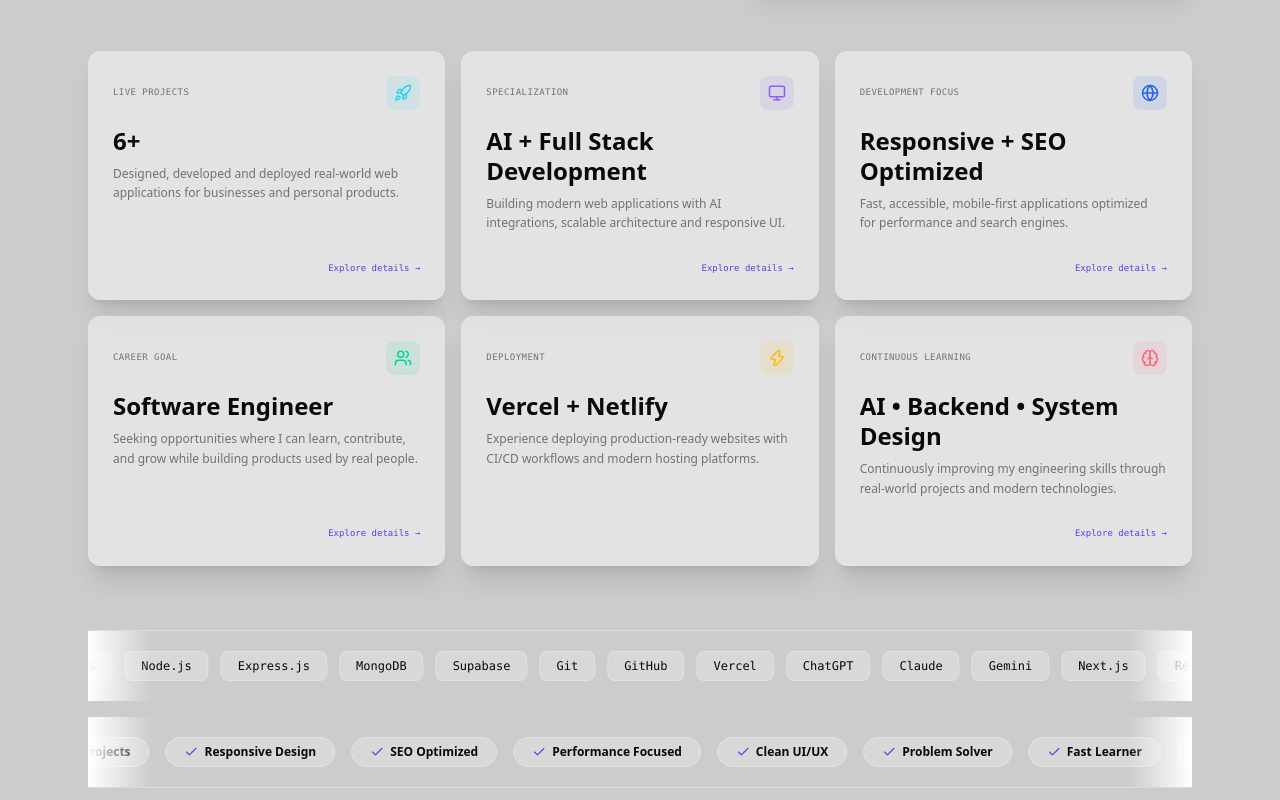
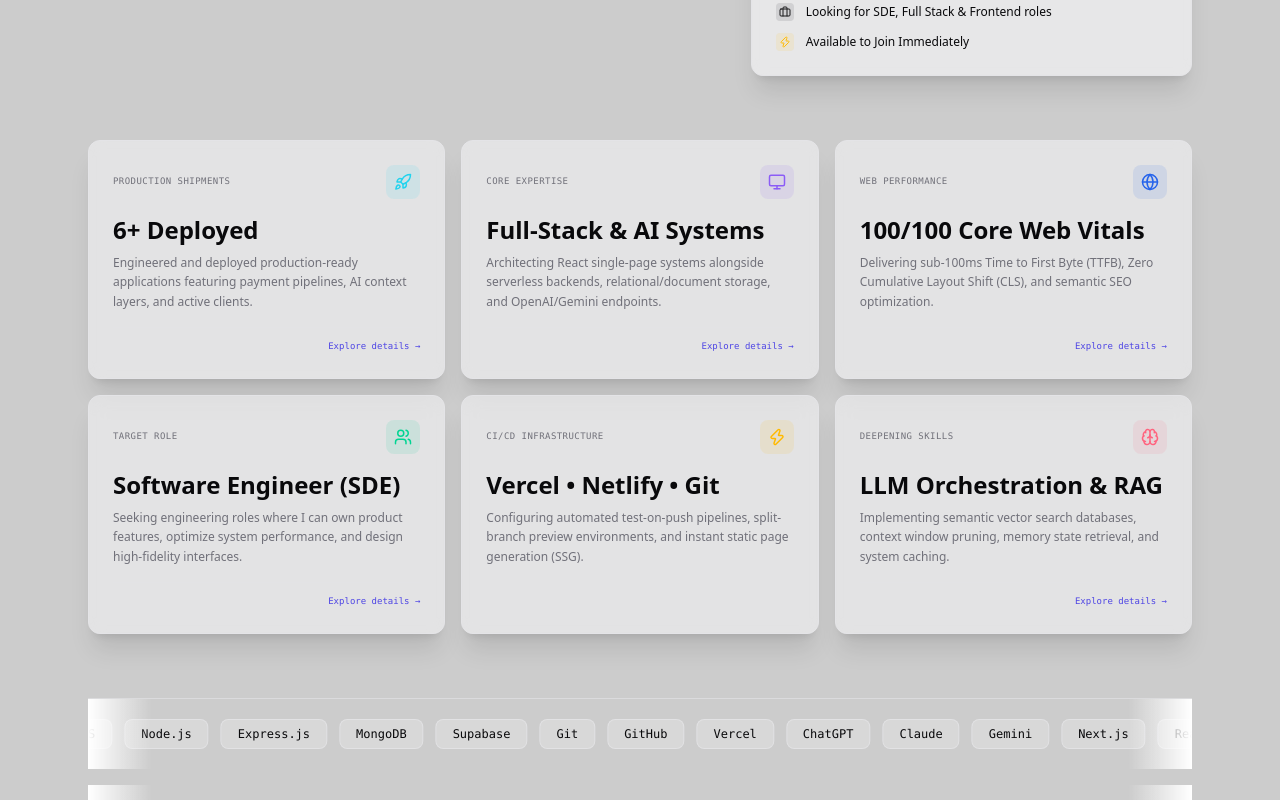
Before and after one commit to diwanshu200419-commits/portfolio, a Next.js app: page / in a window 1280 px wide. Shown: the part 1200-2000 px from the top of the page. Built offline with nearby package versions, Linux system fonts and the light colour scheme.

Commit message:
style: upgrade portfolio copywriting to reflect FAANG-level senior systems engineering expertise

```diff
--- a/src/components/AvailabilityStats.tsx
+++ b/src/components/AvailabilityStats.tsx
@@ -30,49 +30,49 @@ export default function AvailabilityStats() {
   const stats = [
     {
       icon: Rocket,
-      title: "Live Projects",
-      value: "6+",
-      description: "Designed, developed and deployed real-world web applications for businesses and personal products.",
+      title: "Production Shipments",
+      value: "6+ Deployed",
+      description: "Engineered and deployed production-ready applications featuring payment pipelines, AI context layers, and active clients.",
       color: "text-[#22D3EE] bg-[#22D3EE]/10",
       action: () => handleScrollTo("projects")
     },
     {
       icon: Monitor,
-      title: "Specialization",
-      value: "AI + Full Stack Development",
-      description: "Building modern web applications with AI integrations, scalable architecture and responsive UI.",
+      title: "Core Expertise",
+      value: "Full-Stack & AI Systems",
+      description: "Architecting React single-page systems alongside serverless backends, relational/document storage, and OpenAI/Gemini endpoints.",
       color: "text-[#8B5CF6] bg-[#8B5CF6]/10",
       action: () => handleScrollTo("skills")
     },
     {
       icon: Globe,
-      title: "Development Focus",
-      value: "Responsive + SEO Optimized",
-      description: "Fast, accessible, mobile-first applications optimized for performance and search engines.",
+      title: "Web Performance",
+      value: "100/100 Core Web Vitals",
+      description: "Delivering sub-100ms Time to First Byte (TTFB), Zero Cumulative Layout Shift (CLS), and semantic SEO optimization.",
       color: "text-[#2563EB] bg-[#2563EB]/10",
       action: () => handleScrollTo("projects") // Pointing to projects showcase
     },
     {
       icon: Users,
-      title: "Career Goal",
-      value: "Software Engineer",
-      description: "Seeking opportunities where I can learn, contribute, and grow while building products used by real people.",
+      title: "Target Role",
+      value: "Software Engineer (SDE)",
+      description: "Seeking engineering roles where I can own product features, optimize system performance, and design high-fidelity interfaces.",
       color: "text-emerald-400 bg-emerald-400/10",
       action: () => handleScrollTo("contact")
     },
     {
       icon: Zap,
-      title: "Deployment",
-      value: "Vercel + Netlify",
-      description: "Experience deploying production-ready websites with CI/CD workflows and modern hosting platforms.",
+      title: "CI/CD Infrastructure",
+      value: "Vercel • Netlify • Git",
+      description: "Configuring automated test-on-push pipelines, split-branch preview environments, and instant static page generation (SSG).",
       color: "text-amber-400 bg-amber-400/10",
       action: null
     },
     {
       icon: Brain,
-      title: "Continuous Learning",
-      value: "AI • Backend • System Design",
-      description: "Continuously improving my engineering skills through real-world projects and modern technologies.",
+      title: "Deepening Skills",
+      value: "LLM Orchestration & RAG",
+      description: "Implementing semantic vector search databases, context window pruning, memory state retrieval, and system caching.",
       color: "text-rose-400 bg-rose-400/10",
       action: () => handleScrollTo("timeline")
     }
@@ -85,14 +85,14 @@ export default function AvailabilityStats() {
   ];
 
   const highlights = [
-    "AI Powered Development",
-    "Real Business Projects",
-    "Responsive Design",
-    "SEO Optimized",
-    "Performance Focused",
-    "Clean UI/UX",
-    "Problem Solver",
-    "Fast Learner"
+    "Full-Stack Architecture",
+    "AI Orchestration & RAG",
+    "Core Web Vitals Optimization",
+    "Stripe Ledger Integration",
+    "High-Fidelity Interface Design",
+    "Distributed Document Storage",
+    "Serverless API Routing",
+    "Strict Accessibility (WCAG)"
   ];
 
   const containerVariants = {
--- a/src/components/Hero.tsx
+++ b/src/components/Hero.tsx
@@ -111,11 +111,11 @@ export default function Hero() {
                 Hi, I&apos;m Diwanshu.
               </span>
               <h1 className="font-display text-4xl font-black tracking-tight text-white sm:text-5xl md:text-6xl leading-[1.05] mb-6">
-                Building{" "}
+                Engineering{" "}
                 <span className="bg-gradient-to-r from-accent-purple via-accent-blue to-highlight-cyan bg-clip-text text-transparent">
-                  AI Powered Products
+                  High-Performance Systems
                 </span>{" "}
-                that solve real problems.
+                and design-led interfaces.
               </h1>
             </motion.div>
 
@@ -124,7 +124,7 @@ export default function Hero() {
               variants={itemVariants}
               className="text-sm text-text-muted md:text-base max-w-xl leading-relaxed mb-8"
             >
-              I am a Software Engineer and Full Stack Developer. I build modern web applications and AI-powered digital products that combine Vercel-level speed with custom design details inspired by Stripe and Apple.
+              I am a Software Engineer specializing in full-stack systems architecture, performance optimization, and design engineering. I build clean, accessible digital interfaces and AI-ready backends with strict adherence to latency budgets, system resilience, and clean, maintainable code.
             </motion.p>
 
             {/* Interactive Command Shortcut Reminder */}
--- a/src/components/ResumeSnapshot.tsx
+++ b/src/components/ResumeSnapshot.tsx
@@ -75,7 +75,7 @@ export default function ResumeSnapshot() {
                 </h4>
               </div>
               <p className="text-xs leading-relaxed text-text-white font-sans">
-                I am Diwanshu, a Software Engineer dedicated to building high-performance full-stack applications and AI-ready digital systems. I approach development with a product-focused engineering mindset, ensuring visual hierarchy, clean React components, and secure data schemas. My passion lies in solving business challenges and translating concepts into lightning-fast, production-ready deployments.
+                I am a Software Engineer specializing in full-stack systems architecture, performance optimization, and design engineering. I approach product development with a systems mindset—balancing pixel-perfect design aesthetics with low-latency server APIs, database schema refinement, and secure client-server authentication. My focus centers on building clean, maintainable code structures and shipping reliable, lightning-fast web deployments.
               </p>
             </div>
             <div className="mt-4 border-t border-border-dark/40 pt-4 flex items-center justify-between text-[9px] font-mono text-text-muted">
```
